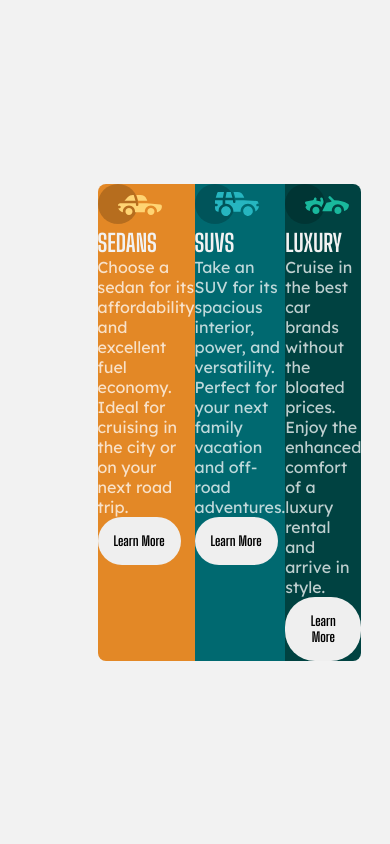
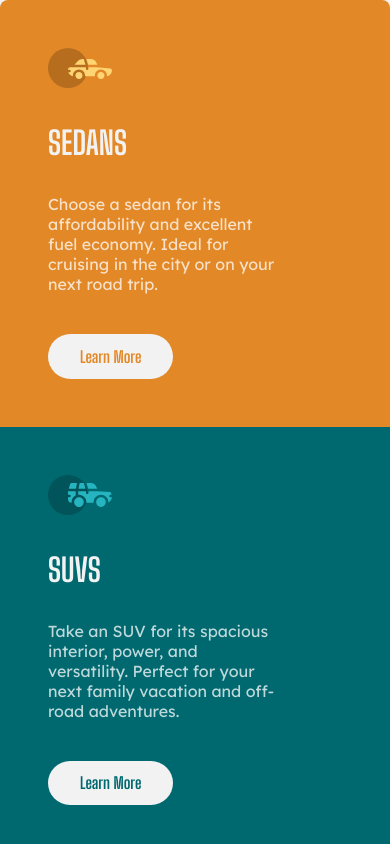
Before and after one commit to ralphvirtucio/3-column-preview-card, a plain HTML site: page index.html in a window 390 px wide. Shown: the top 844 px of the page. Drawn offline with Linux system fonts and the light colour scheme.

Commit message:
button- button element

```diff
--- a/index.html
+++ b/index.html
@@ -20,7 +20,7 @@
   <body>
     <main class="container">
       <section class="content content---sedan">
-        <img src="images/icon-sedans.svg" alt="logo of sedan" />
+        <img src="images/icon-sedans.svg" alt="logo of sedan" class="logos" />
         <h1 class="content-heading">Sedans</h1>
         <p class="content-description">
           Choose a sedan for its affordability and excellent fuel economy. Ideal
@@ -29,7 +29,7 @@
         <button class="btn btn---sedan">Learn More</button>
       </section>
       <section class="content content---suv">
-        <img src="images/icon-suvs.svg" alt="logo of suvs" />
+        <img src="images/icon-suvs.svg" alt="logo of suvs" class="logos" />
 
         <h1 class="content-heading">SUVs</h1>
 
@@ -40,7 +40,7 @@
         <button class="btn btn---suvs">Learn More</button>
       </section>
       <section class="content content---luxury">
-        <img src="images/icon-luxury.svg" alt="logo of luxury" />
+        <img src="images/icon-luxury.svg" alt="logo of luxury" class="logos" />
 
         <h1 class="content-heading">Luxury</h1>
 
@@ -48,7 +48,7 @@
           Cruise in the best car brands without the bloated prices. Enjoy the
           enhanced comfort of a luxury rental and arrive in style.
         </p>
-        <button class="btn btn---luxury">Learn More</button>
+        <button class="btn btn--luxury">Learn More</button>
       </section>
     </main>
   </body>
--- a/style.css
+++ b/style.css
@@ -16,15 +16,21 @@ body {
 .container {
   display: grid;
   grid-template-columns: repeat(3, 1fr);
-  max-width: 50%;
+  /* max-width: 50%; */
+  max-width: 60rem;
+  /* gap: 1rem; */
 }
 
 .content {
-  /* display: grid;
-  grid-template-rows: repeat(3, 1fr);
-  gap: 1rem; */
+  padding-left: 3rem;
+  padding-right: 7rem;
+  padding-top: 3rem;
+  padding-bottom: 3rem;
 }
 
+.logos {
+  margin-bottom: 2rem;
+}
 .content---sedan {
   background-color: hsl(31, 77%, 52%);
   border-top-left-radius: 8px;
@@ -45,16 +51,75 @@ body {
   font-family: 'Big Shoulders Display', cursive;
   text-transform: uppercase;
   color: hsl(0, 0%, 95%);
+  margin-bottom: 2rem;
+  font-weight: 700;
+  font-size: 2rem;
 }
 
 .content-description {
   font-family: 'Lexend Deca', sans-serif;
   color: hsla(0, 0%, 100%, 0.75);
+  margin-bottom: 5rem;
 }
 
 .btn {
   font-family: 'Big Shoulders Display', cursive;
-  padding: 1rem;
+  padding: 0.8rem 2rem;
   border-radius: 30px;
   border: none;
+  background-color: hsl(0, 0%, 95%);
+  font-size: 1rem;
 }
+
+.btn---sedan {
+  color: hsl(31, 77%, 52%);
+}
+
+.btn---suvs {
+  color: hsl(184, 100%, 22%);
+}
+
+.btn--luxury {
+  color: hsl(179, 100%, 13%);
+}
+
+@media (max-width: 768px) {
+  .container {
+    grid-template-columns: repeat(1, 1fr);
+    max-width: 30rem;
+  }
+
+  .content---sedan {
+    border-top-left-radius: 8px;
+    border-top-right-radius: 8px;
+    border-bottom-left-radius: 0;
+  }
+
+  .content---luxury {
+    border-bottom-left-radius: 8px;
+    border-bottom-right-radius: 8px;
+    border-top-right-radius: 0;
+  }
+
+  .content-description {
+    margin-bottom: 2.5rem;
+  }
+
+  .btn---sedan:hover {
+    background-color: hsl(31, 77%, 52%);
+    color: hsl(0, 0%, 95%);
+    box-shadow: inset 0 0 0 2px #fff;
+  }
+
+  .btn---suvs:hover {
+    background-color: hsl(184, 100%, 22%);
+    color: hsl(0, 0%, 95%);
+    box-shadow: inset 0 0 0 2px #fff;
+  }
+
+  .btn--luxury:hover {
+    background-color: hsl(179, 100%, 13%);
+    color: hsl(0, 0%, 95%);
+    box-shadow: inset 0 0 0 2px #fff;
+  }
+}
```
